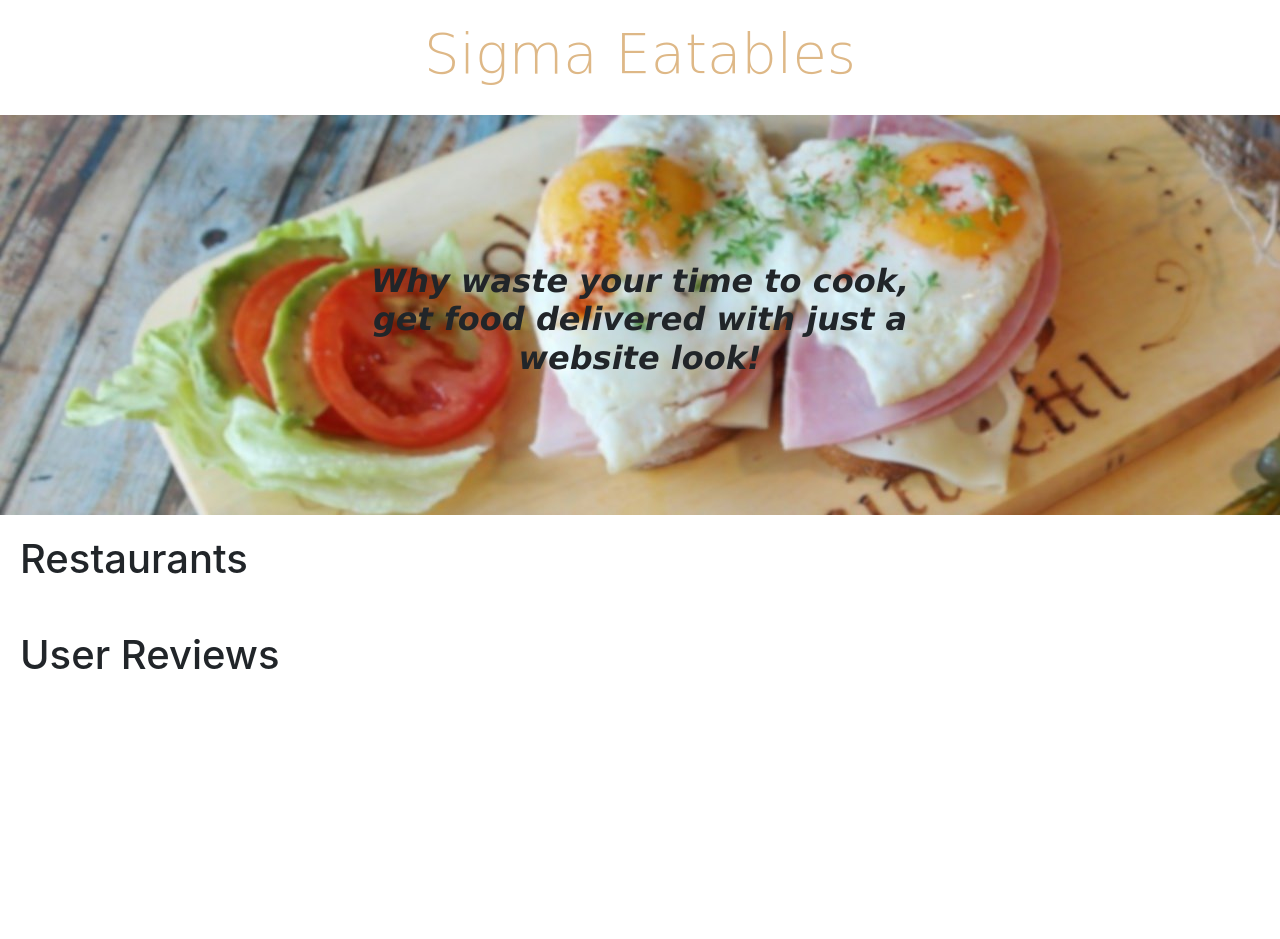
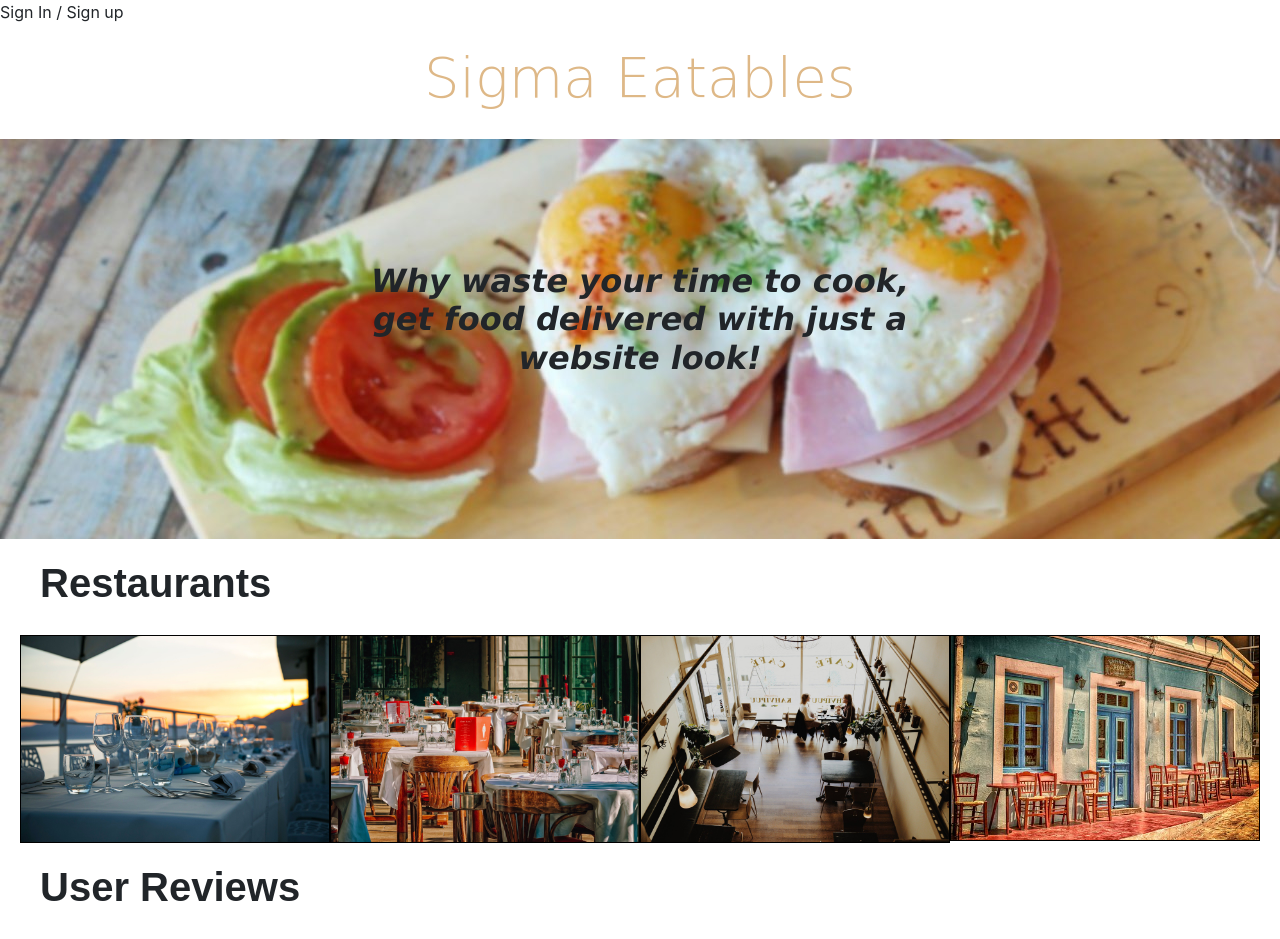
Before and after one commit to hdhelia/Mealery-Web-App, a plain HTML site: page firstPage.html in a window 1280 px wide. Before the commit the page ends 800 px from the top, so only its background shows below. Drawn offline with nearby package versions, Linux system fonts and the light colour scheme.

Commit message:
Restaurant section: Images added.

```diff
--- a/firstPage.css
+++ b/firstPage.css
@@ -25,10 +25,23 @@
     text-align: center;
 }
 
+.Headline-Section{
+    font-family: fantasy;
+    font-weight: bold;
+}
+
+.Images-Restaurants{
+    width: 100%;
+    border: 1px solid black;
+}
+
+/* All Padding Classes  */
+
 .heading1Padding{
     padding: 20px;
 }
 
-.Headline-Section{
-
+.paddingLeftRight20{
+    padding-right: 20px;
+    padding-left: 20px;
 }
--- a/firstPage.html
+++ b/firstPage.html
@@ -10,6 +10,11 @@
         <link rel="stylesheet" href="https://cdn.jsdelivr.net/npm/bootstrap@4.5.3/dist/css/bootstrap.min.css" integrity="sha384-TX8t27EcRE3e/ihU7zmQxVncDAy5uIKz4rEkgIXeMed4M0jlfIDPvg6uqKI2xXr2" crossorigin="anonymous">
     </head>
     <body>
+        <div class = "row">
+            <div class = "col">
+                <a>Sign In / Sign up</a>
+            </div>
+        </div>
         <div>
             <h1 id = "Headline-Page" class = "display-4 heading1Padding"> Sigma Eatables</h1>
         </div>
@@ -18,12 +23,26 @@
                 <h2 class = "Text-Banner center">Why waste your time to cook,<br> get food delivered with just a website look! </h2>
             </div>
         </div>
-        <div id = "Component-Sections">
+        <div id = "Component-Sections" class="paddingLeftRight20">
             <div id = "Restaurants-Section">
-                <h1 class = "heading1Padding">Restaurants</h1>
+                <h1 class = "heading1Padding Headline-Section">Restaurants</h1>
+                <div class = "row no-gutters" id  = "restaurantImgRow">
+                    <div class = "col">
+                        <img class = "Images-Restaurants image-responsive" src = "res1Img.jpg" alt = "glass dining restaurant">
+                    </div>
+                    <div class="col">
+                        <img class = "Images-Restaurants" src = "res2Img.jpg" alt = "glass dining restaurant">
+                    </div>
+                    <div class = "col">
+                        <img class = "Images-Restaurants image-responsive" src = "res3Img.jpg" alt = "glass dining restaurant">
+                    </div>
+                    <div class="col">
+                        <img class = "Images-Restaurants" src = "res4Img.jpg" alt = "glass dining restaurant">
+                    </div>
+                </div>
             </div>
             <div id = "UserReviews-Section">
-                <h1 class = "heading1Padding">User Reviews</h1>
+                <h1 class = "heading1Padding Headline-Section">User Reviews</h1>
             </div>
         </div>
     </body>
```
Also changed, not shown: res1Img.jpg (added), res2Img.jpg (added), res3Img.jpg (added), res4Img.jpg (added).
